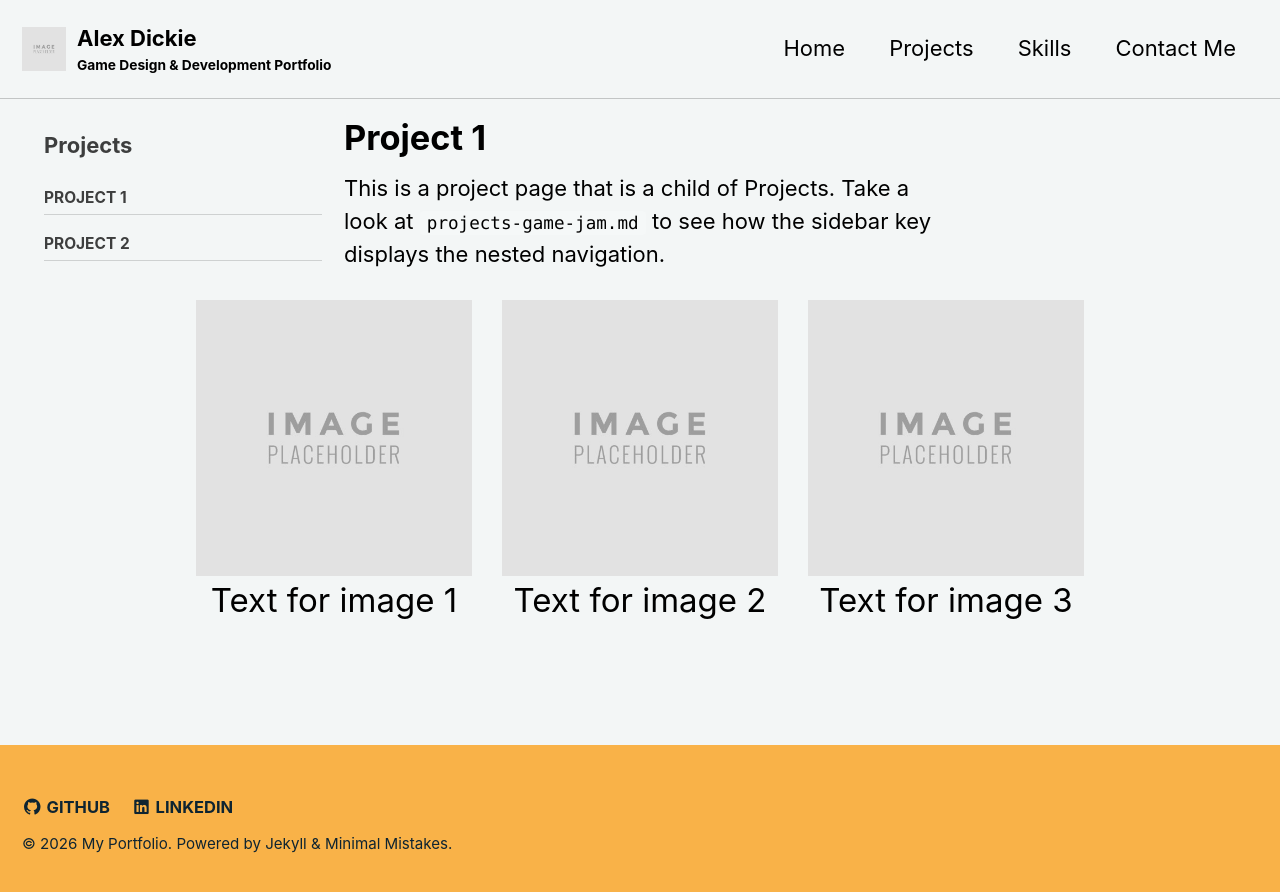
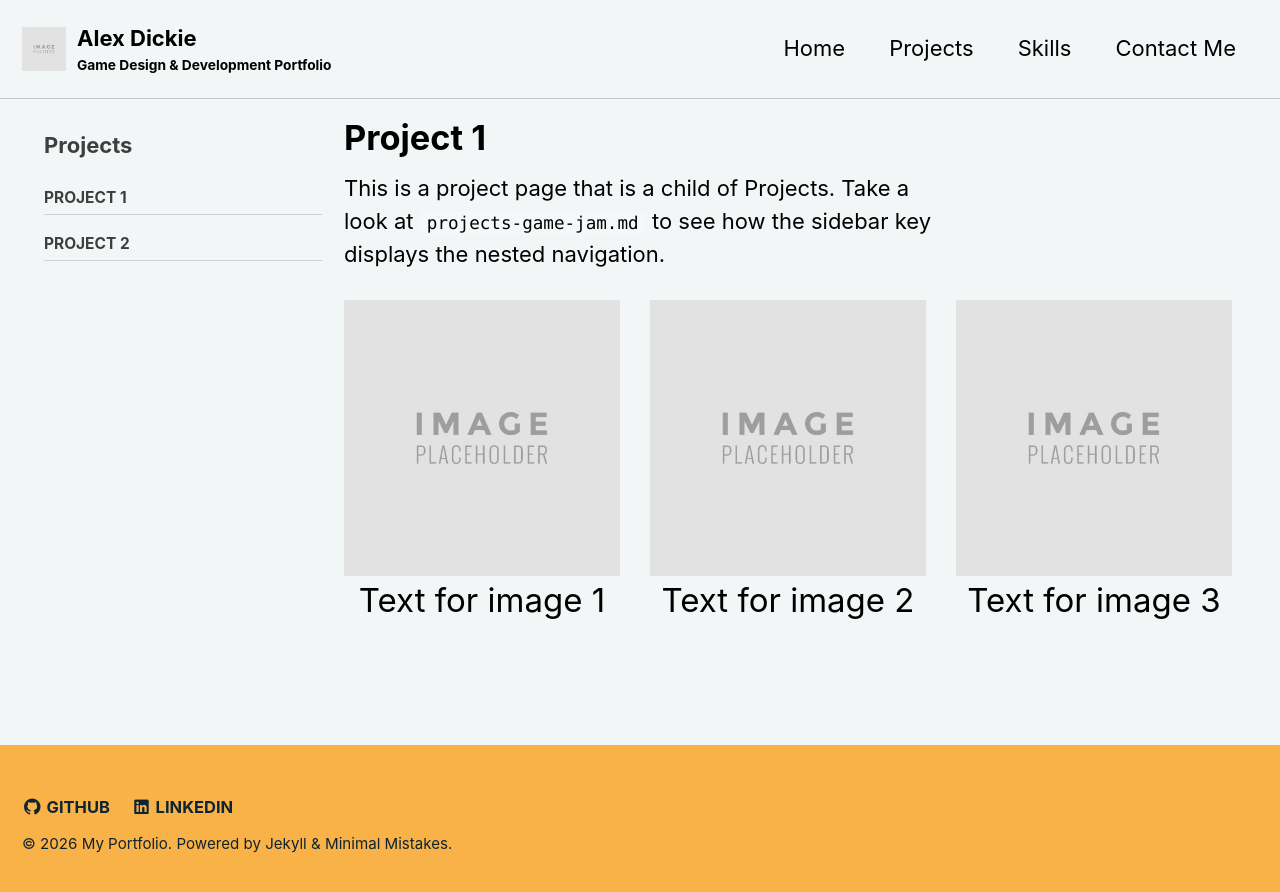
Before and after one commit to AlexUlster/AlexUlster.github.io, a Jekyll site: the page built from _pages/projects-pro1.md, in a window 1280 px wide. Shown: the top 892 px of the page. Built offline with Jekyll 4.4.1, drawn with Linux system fonts in a browser that asks for light colours.

Commit message:
Adjust grid transformation origin in project page

```diff
--- a/_pages/projects-pro1.md
+++ b/_pages/projects-pro1.md
@@ -11,7 +11,7 @@ sidebar:
 
 This is a project page that is a child of Projects. Take a look at `projects-game-jam.md` to see how the sidebar key displays the nested navigation.
 
-<div style="display: grid; grid-template-columns: 1fr 1fr 1fr; gap: 20px; transform: scale(1.5); transform-origin: top center;">
+<div style="display: grid; grid-template-columns: 1fr 1fr 1fr; gap: 20px; transform: scale(1.5); transform-origin: top left;">
   <div style="text-align: center;">
     <img src="/assets/images/Placeholder.jpg" alt="Image 1" style="width: 100%; height: auto;">
     <p>Text for image 1</p>
```
